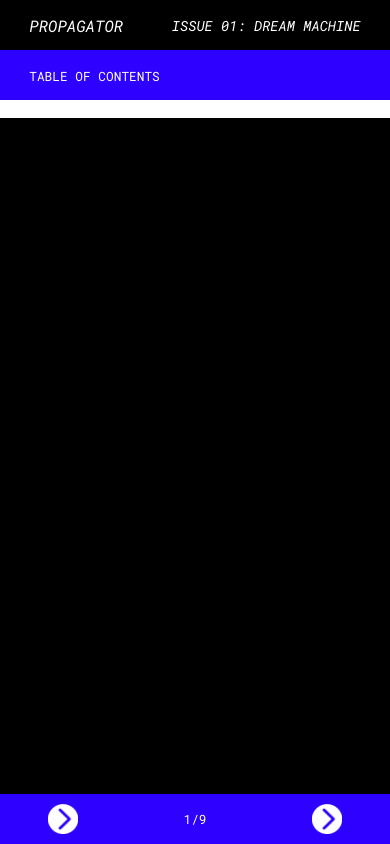
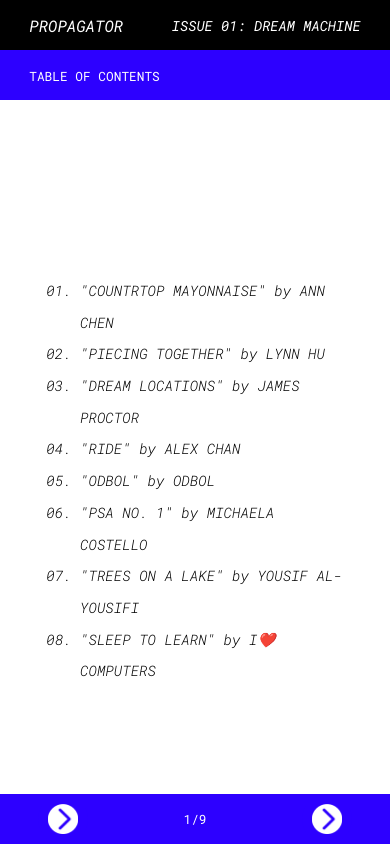
Before and after one commit to a-water/propagator, a React (Create React App) app: page /issue-01 in a window 390 px wide. Shown: the top 844 px of the page. Built offline with nearby package versions, Linux system fonts and the light colour scheme.

Commit message:
removing TOC left section

```diff
--- a/src/css/Responsive.css
+++ b/src/css/Responsive.css
@@ -6,7 +6,7 @@
   }
 
   .zine-toc ul li {
-    font-size: 0.7em;
+    font-size: 0.9em;
     line-height: 2.2em;
   }
 
--- a/src/css/TOC.css
+++ b/src/css/TOC.css
@@ -19,16 +19,14 @@
   font-weight: 400;
 }
 
-.zine-cover,
 .zine-toc-container {
-  width: 50%;
+  width: 100%;
   display: inline-block;
   height: 100%;
   vertical-align: top;
 }
 
 .zine-toc-container {
-  float: right;
 	display: flex;
 	justify-content: center;
   align-items: center;
--- a/src/js/TOC.js
+++ b/src/js/TOC.js
@@ -8,7 +8,6 @@ class TOC extends Component {
   render() {
     return (
       <div className="zine-toc">
-        <div className="zine-cover"></div>
         <div className="zine-toc-container">
           <ul>
             {
```
